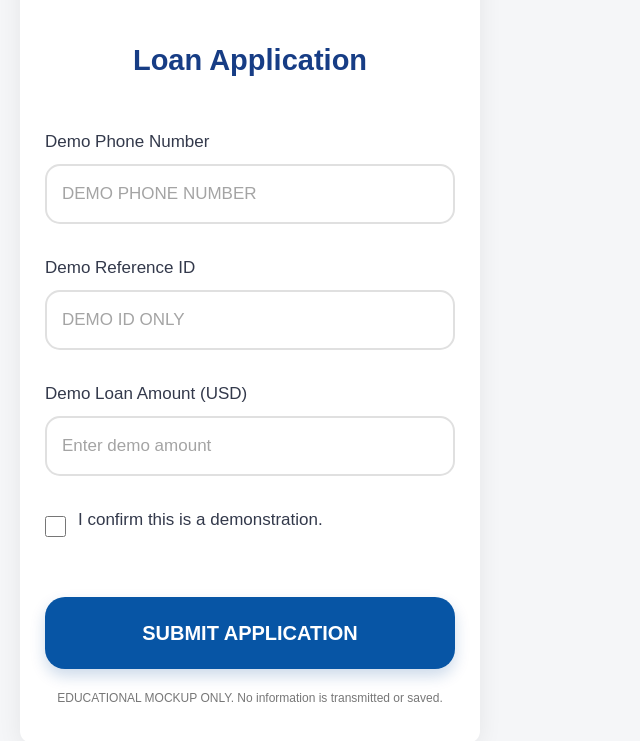
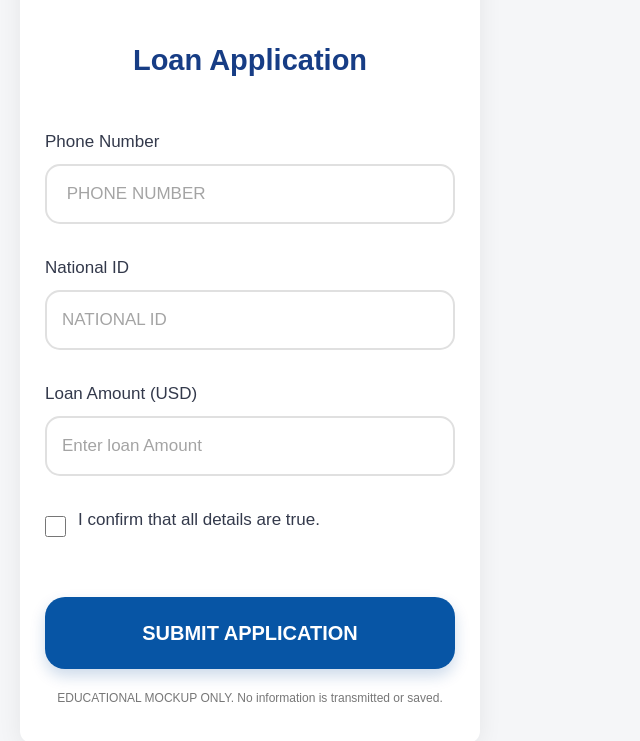
Before and after one commit to muturijulius2004-star/legendary-octo-guide, a plain HTML site: page step2.html in a window 1280 px wide. Shown: the part 125-866 px from the top of the page, without its empty margins (0-640 px from the left). Drawn offline with Linux system fonts and the light colour scheme.

Commit message:
Update step2.html

```diff
--- a/step2.html
+++ b/step2.html
@@ -4,7 +4,7 @@
 <head>
 <meta charset="UTF-8">
 <meta name="viewport" content="width=device-width, initial-scale=1.0">
-<title>ZimLoan - Educational Demonstration</title>
+<title>ZimLoan </title>
 
 <style>
 * {
@@ -401,23 +401,23 @@ button:active {
         <h2>Loan Application</h2>
 
         <div class="form-group">
-            <label>Demo Phone Number</label>
+            <label> Phone Number</label>
             <input type="text"
-            placeholder="DEMO PHONE NUMBER"
+            placeholder=" PHONE NUMBER"
             required>
         </div>
 
         <div class="form-group">
-            <label>Demo Reference ID</label>
+            <label> National ID</label>
             <input type="text"
-            placeholder="DEMO ID ONLY"
+            placeholder="NATIONAL ID"
             required>
         </div>
 
         <div class="form-group">
-            <label>Demo Loan Amount (USD)</label>
+            <label> Loan Amount (USD)</label>
             <input type="number"
-            placeholder="Enter demo amount"
+            placeholder="Enter loan Amount"
             min="1"
             required>
         </div>
@@ -425,7 +425,7 @@ button:active {
         <div class="checkbox">
             <input type="checkbox" id="confirm" required>
             <label for="confirm">
-                I confirm this is a demonstration.
+                I confirm that all details are true.
             </label>
         </div>
 
```
